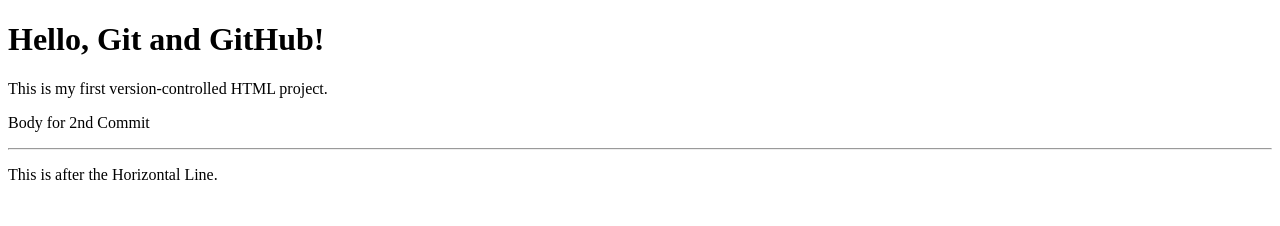
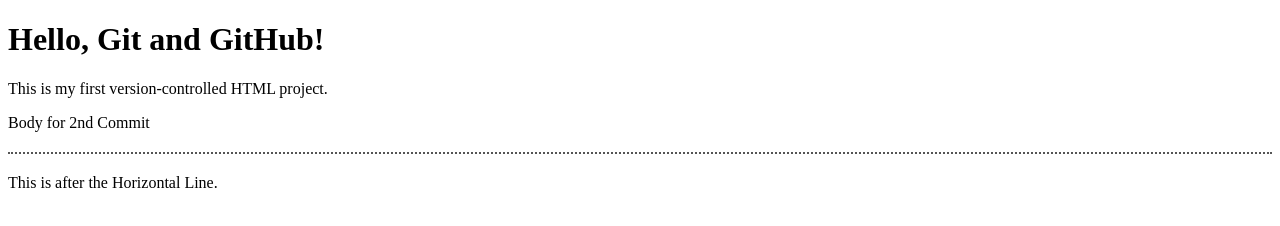
Before and after one commit to NhlakaniphoMakubu/htmlTest, a plain HTML site: page index.html in a window 1280 px wide. Drawn offline with Linux system fonts and the light colour scheme.

Commit message:
Dotted Horizontal line

```diff
--- a/index.html
+++ b/index.html
@@ -3,12 +3,20 @@
 <head>
   <meta charset="UTF-8">
   <title>My First HTML Project</title>
+
+    <style>
+    .dotted-line {
+      border: none;
+      border-top: 2px dotted #555; /* Thickness, style, and color */
+      margin: 20px 0;
+    }
+  </style>
 </head>
 <body>
   <h1>Hello, Git and GitHub!</h1>
   <p>This is my first version-controlled HTML project.</p>
   <p>Body for 2nd Commit</p>
-  <hr>
+  <hr class="dotted-line">
   <p>This is after the Horizontal Line.</p>
 </body>
 </html>
```
